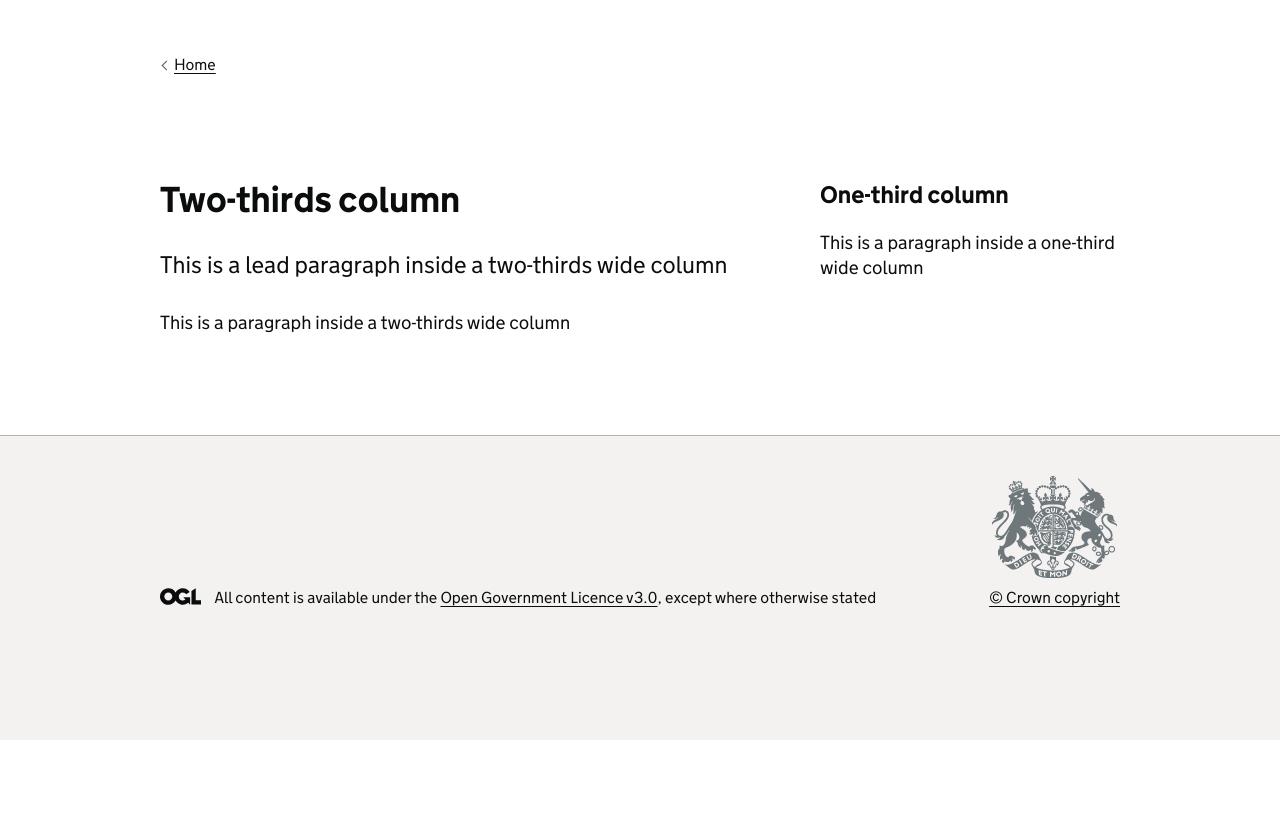
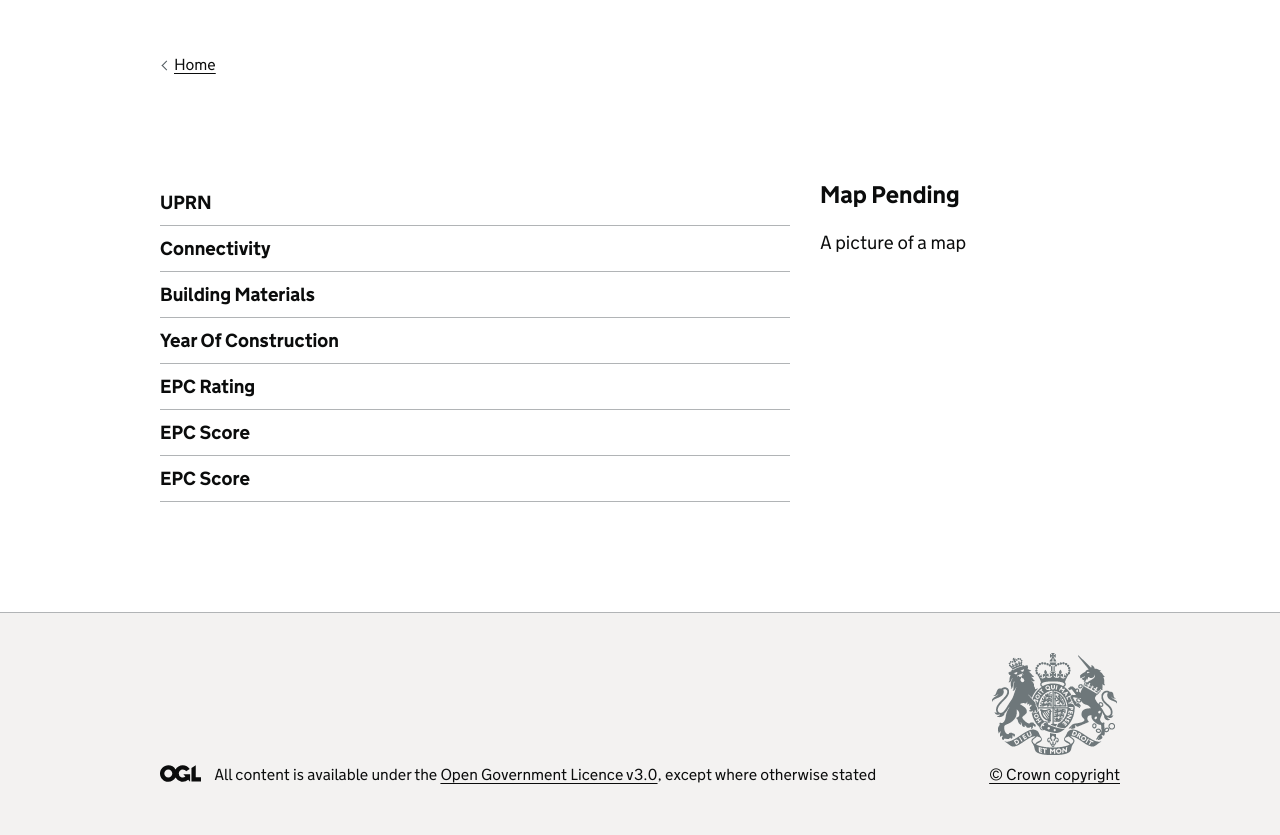
Before and after one commit to ptreedev/Hard_to_heat_homes_2.0, a Flask app: template templates/property.html in a window 1280 px wide. Shown: the part 60-895 px from the top of the page. Before the commit the page ends 800 px from the top, so only its background shows below. Run offline with Flask 3, Linux system fonts and the light colour scheme; the template is opened without the code that fills it, so the values that code supplies are empty; parts of the project's set-up code (start-up, migrations or seed data) failed here and were passed over; some libraries are stand-ins or nearby versions.

Commit message:
display other property attributes and remove some from the home page

```diff
--- a/templates/property.html
+++ b/templates/property.html
@@ -12,13 +12,43 @@
       </div>
       <div class="govuk-grid-row">
         <div class="govuk-grid-column-two-thirds">
-          <h2 class="govuk-heading-l">Two-thirds column</h2>
-          <p class="govuk-body-l">This is a lead paragraph inside a two-thirds wide column</p>
-          <p class="govuk-body">This is a paragraph inside a two-thirds wide column</p>
+            <table class="govuk-table">
+                <tbody class="govuk-table__body">
+                  <tr class="govuk-table__row">
+                        <th scope="row" class="govuk-table__header">UPRN</th>
+                        <td class="govuk-table__cell">{{property.uprn}}</td>
+                  </tr>
+                  <tr class="govuk-table__row">
+                    <th scope="row" class="govuk-table__header">Connectivity</th>
+                    <td class="govuk-table__cell">{{property.connectivity}}</td>
+                  </tr>
+                  <tr class="govuk-table__row">
+                    <th scope="row" class="govuk-table__header">Building Materials</th>
+                    <td class="govuk-table__cell">{{property.material}}</td>
+                  </tr>
+                  <tr class="govuk-table__row">
+                    <th scope="row" class="govuk-table__header">Year Of Construction</th>
+                    <td class="govuk-table__cell">{{property.age}}</td>
+                  </tr>
+                  <tr class="govuk-table__row">
+                    <th scope="row" class="govuk-table__header">EPC Rating</th>
+                    <td class="govuk-table__cell">{{property.epc_rating}}</td>
+                  </tr>
+                  <tr class="govuk-table__row">
+                    <th scope="row" class="govuk-table__header">EPC Score</th>
+                    <td class="govuk-table__cell">{{property.epc_score}}</td>
+                  </tr>
+                  <tr class="govuk-table__row">
+                    <th scope="row" class="govuk-table__header">EPC Score</th>
+                    <td class="govuk-table__cell">{{property.score}}</td>
+                  </tr>
+                </tbody>
+              </table>
+
         </div>
         <div class="govuk-grid-column-one-third">
-          <h3 class="govuk-heading-m">One-third column</h3>
-          <p class="govuk-body">This is a paragraph inside a one-third wide column</p>
+          <h3 class="govuk-heading-m">Map Pending</h3>
+          <p class="govuk-body">A picture of a map</p>
         </div>
       </div>
     </main>
```
Also changed, not shown: templates/home.html (+2 -6 lines).
